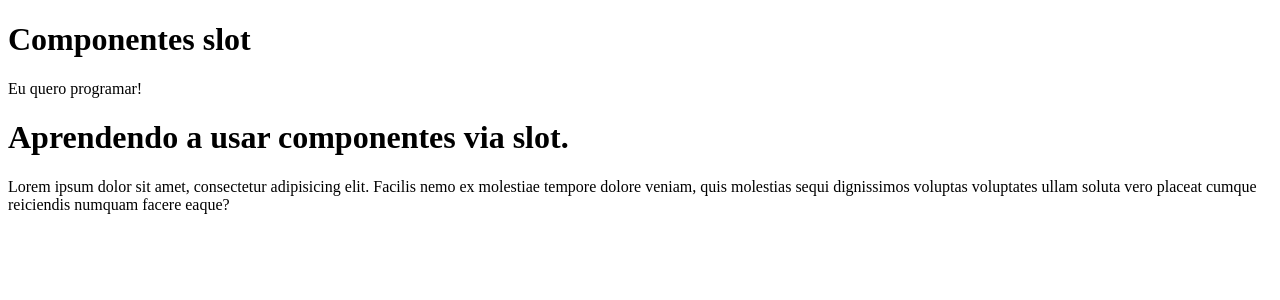
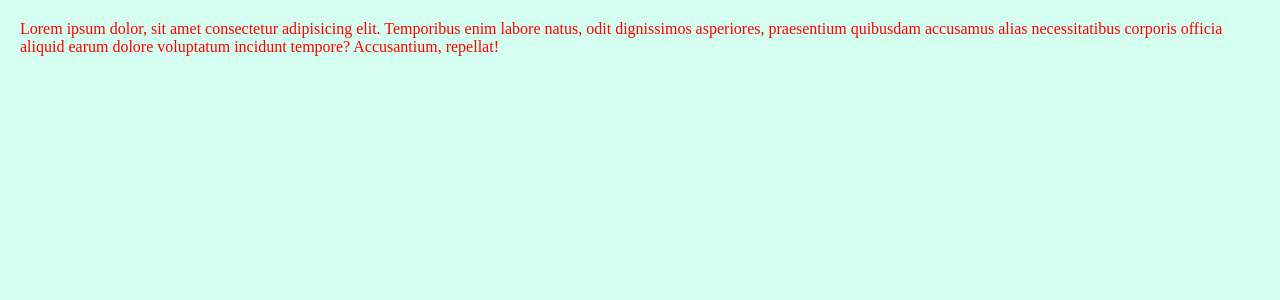
Before and after one commit to BrunoGsouza90/curso_de_VueJS, a Vue app in the folder Curso de VueJS Tiago Mattos/app/: page / in a window 1280 px wide. Shown: the top 300 px of the page. Built offline with nearby package versions, Linux system fonts and the light colour scheme.

Commit message:
Thiago Mattos - Aula 14

```diff
--- a/Curso de VueJS Tiago Mattos/app/src/App.vue
+++ b/Curso de VueJS Tiago Mattos/app/src/App.vue
@@ -8,9 +8,10 @@
     //import Ex007 from './components/Ex007 - Propriedade Computada.vue'
     //import Ex008 from './components/Ex008 - Watch.vue'
     //import Ex009 from './components/Ex009 - Ciclo de Vida.vue'
-    import Ex010 from './components/Ex010 - Componentes slot.vue'
+    //import Ex010 from './components/Ex010 - Componentes slot.vue'
+    import Ex011 from './components/Ex011 - Scoped e Global CSS.vue'
 </script>
 
 <template>
-    <Ex010></Ex010>
+    <Ex011></Ex011>
 </template>
--- /dev/null
+++ b/Curso de VueJS Tiago Mattos/app/src/assets/css/style.css
@@ -0,0 +1,14 @@
+@charset "utf8";
+
+*{
+    margin: 0px;
+    padding: 0px;
+}
+
+html{
+    background-color: rgba(127, 255, 212, 0.329);
+}
+
+main{
+    margin: 20px;
+}
--- a/Curso de VueJS Tiago Mattos/app/src/components/Ex003 - Estrutura v-bind.vue
+++ b/Curso de VueJS Tiago Mattos/app/src/components/Ex003 - Estrutura v-bind.vue
@@ -6,7 +6,8 @@
             return{
                 imagem_on: true,
                 url:'https://images.a12.com/source/files/c/282548/Bulma_Amaral_-_Leao_de_Juda_-793353_1280-847-0-0.jpg',
-                texto: 'Leão da Tribo de Judá'
+                texto: 'Leão da Tribo de Judá',
+                teste_id: 'id1',
             }
         }
     }
@@ -17,6 +18,7 @@
 
     <h1>Estrutura <q><em>v-bind</em></q></h1>
     <img class="img" v-bind:src="url" v-bind:alt="texto">
+    <h1 v-bind:id="teste_id">Teste</h1>
 
 </template>
 
--- a/Curso de VueJS Tiago Mattos/app/src/components/Ex006 - Eventos.vue
+++ b/Curso de VueJS Tiago Mattos/app/src/components/Ex006 - Eventos.vue
@@ -22,7 +22,7 @@
             },
 
             google(){
-
+                window.alert('Indo pro site Google!')
             },
 
             casaBonita(){
--- /dev/null
+++ b/Curso de VueJS Tiago Mattos/app/src/components/Ex011 - Scoped e Global CSS.vue
@@ -0,0 +1,45 @@
+<script>
+
+    import Ex011_2 from './Ex011_2 - Scoped e Global CSS.vue';
+
+
+    export default{
+        name: 'App',
+        data(){
+            return{
+                Cor: true,
+            }
+        },
+        components:{
+            Ex011_2,
+        },
+    }
+
+</script>
+
+<template>
+
+    <main>
+        <Ex011_2></Ex011_2>
+        <div :class="{ 'vermelho': Cor, 'azul': !Cor }">
+            <p>Lorem ipsum dolor, sit amet consectetur adipisicing elit.
+            Temporibus enim labore natus, odit dignissimos asperiores,
+            praesentium quibusdam accusamus alias necessitatibus corporis
+             officia aliquid earum dolore voluptatum incidunt tempore?
+             Accusantium, repellat!</p>
+        </div>
+    </main>
+
+</template>
+
+<style scoped>
+
+    .vermelho{
+        color: red;
+    }
+
+    .azul{
+        color: blue;
+    }
+
+</style>
--- /dev/null
+++ b/Curso de VueJS Tiago Mattos/app/src/components/Ex011_2 - Scoped e Global CSS.vue
@@ -0,0 +1,19 @@
+<script>
+
+    export default{
+        name: 'App',
+        data(){
+            return{
+
+            }
+        },
+    }
+
+
+</script>
+
+<template>
+
+
+
+</template>
--- a/Curso de VueJS Tiago Mattos/app/src/main.js
+++ b/Curso de VueJS Tiago Mattos/app/src/main.js
@@ -1,4 +1,5 @@
 import { createApp } from 'vue'
 import App from './App.vue'
+import css from './assets/css/style.css'
 
 createApp(App).mount('#app')
```
Also changed, not shown: 2 other files (tests, documents, lock files or other folders).
